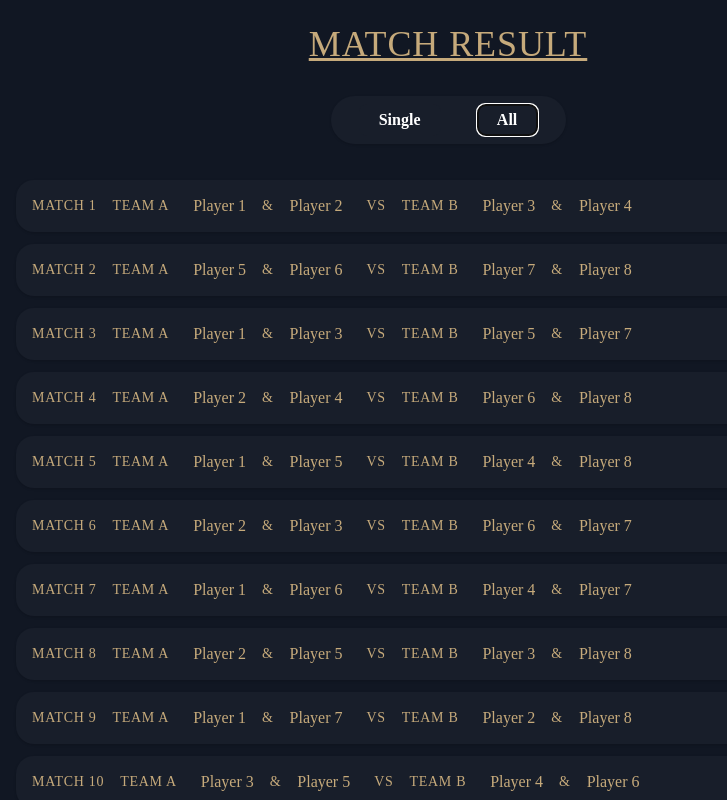
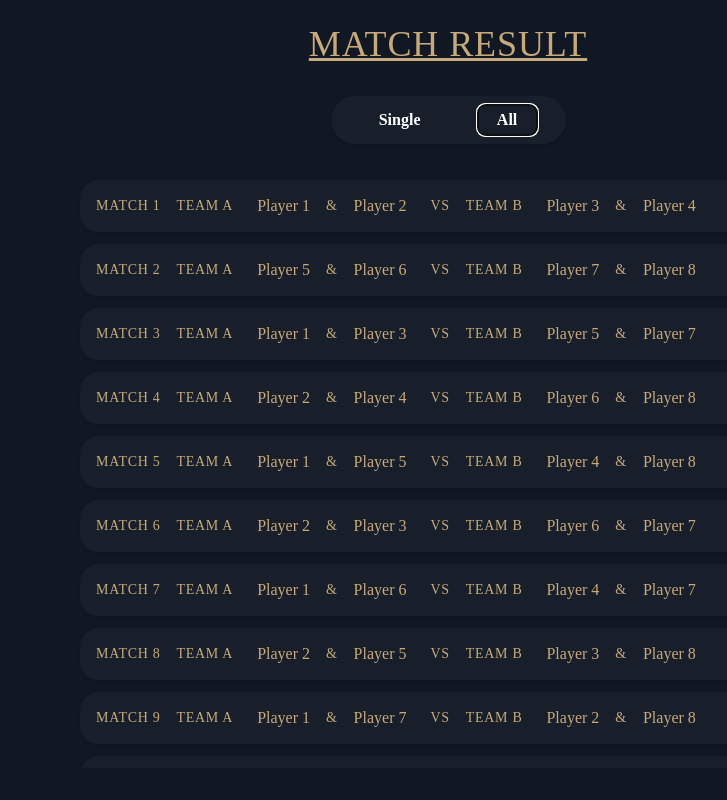
Before and after one commit to ikuy1203/BadMatch, a React (Vite) app: page /match in a window 1280 px wide. Both pictures are taken after a click on the button "All". Shown: the top 800 px of the page, without its empty margins (192-919 px from the left). Built offline with nearby package versions, Linux system fonts and the light colour scheme.

Commit message:
Fix match list scroll container

```diff
--- a/src/pages/match/index.tsx
+++ b/src/pages/match/index.tsx
@@ -31,8 +31,8 @@ export const MatchPage: React.FC = () => {
         </div>
         <div
           className={cn(
-            'flex min-h-0 w-full max-w-5xl flex-1 flex-col items-center gap-3 overflow-y-auto px-6',
-            viewMode === 'single' ? 'min-h-0' : 'min-h-0',
+            'flex min-h-0 w-full max-w-5xl flex-1 flex-col items-center gap-3 px-6',
+            viewMode === 'single' ? 'overflow-y-auto' : 'overflow-hidden',
           )}
         >
           <div className="bg-cardColor my-2 flex items-center gap-3 rounded-full px-4 py-2 shadow-sm">
@@ -153,7 +153,7 @@ const MatchList: React.FC<{
   }[];
 }) => {
   return (
-    <div className="mt-1 h-5/6 w-full max-w-4xl overflow-y-scroll px-4 pb-6">
+    <div className="mt-1 h-[75dvh] w-full max-w-3xl overflow-auto px-4 pb-6">
       {allMatchesList.map((match, index) => (
         <MatchCard
           key={`match-card-${index}`}
```
